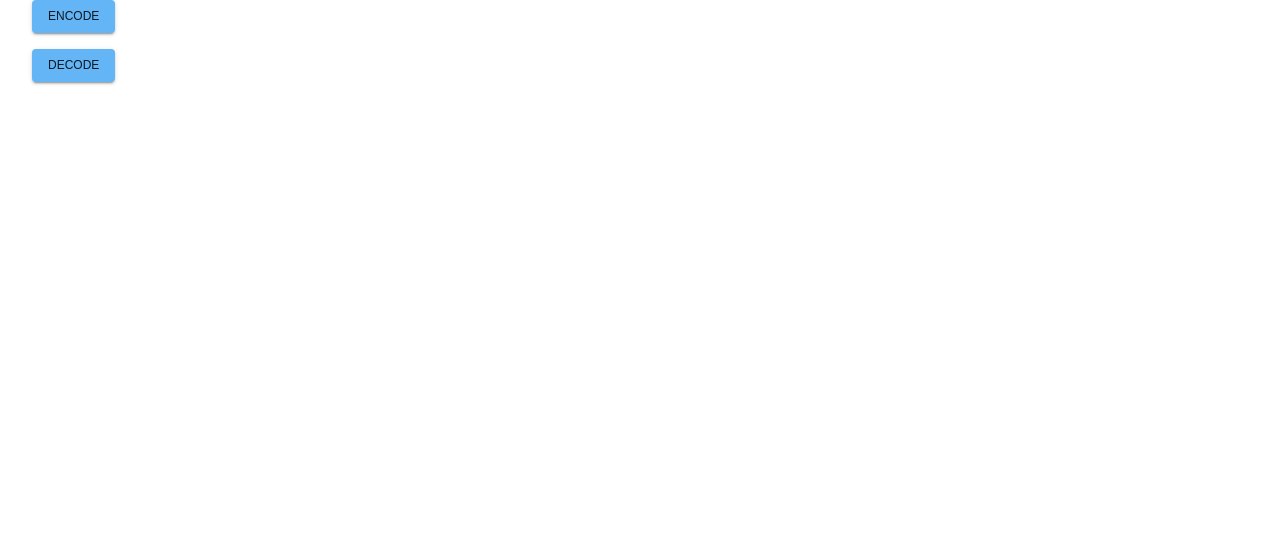
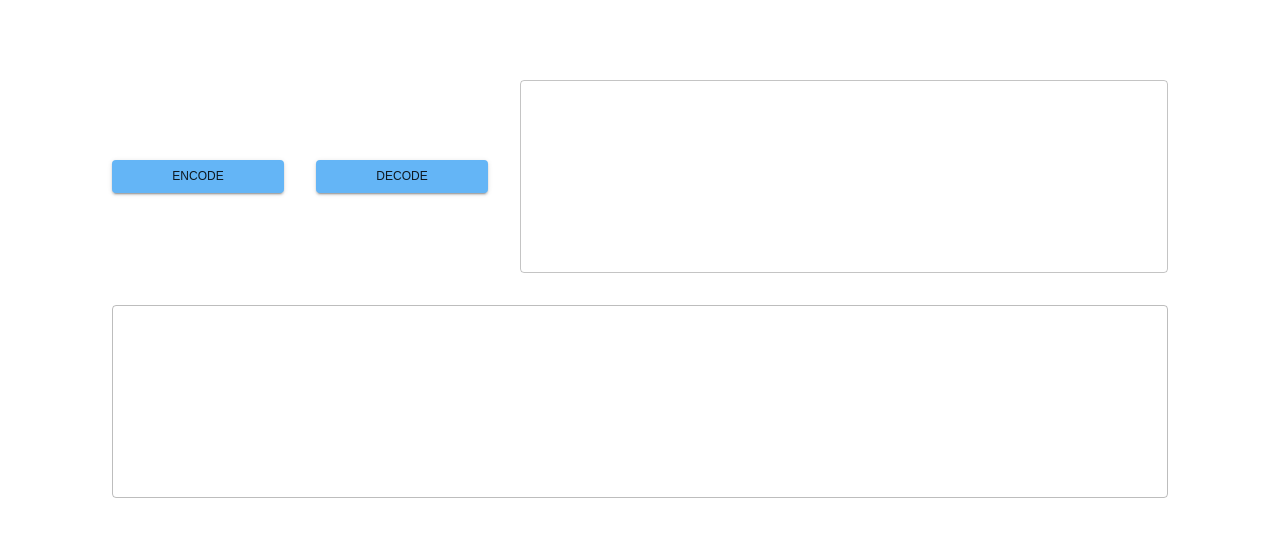
Before and after one commit to orinaveh/WDSK-UI, a Next.js app: page /base64 in a window 1280 px wide. Shown: the top 536 px of the page. Built offline with nearby package versions, Linux system fonts and the light colour scheme.

Commit message:
feat: base64 translator

```diff
--- a/pages/base64/index.tsx
+++ b/pages/base64/index.tsx
@@ -1,10 +1,44 @@
 import type { NextPage } from 'next';
+import { useRouter } from 'next/router';
+import { Buffer } from 'buffer';
 import Button from '@mui/material/Button';
 import Head from 'next/head';
 import styles from '../../styles/Home.module.css';
-import { Grid } from '@mui/material';
+import { Grid, TextField } from '@mui/material';
+import { useEffect, useState } from 'react';
 
 const Home: NextPage = () => {
+  const [userInput, setUserInput] = useState('');
+  const [result, setResult] = useState('');
+  const router = useRouter();
+
+  const setQuery = (type: 'en' | 'de') => {
+    router.push({
+      query: {
+        [type]: userInput
+      }
+    });
+  };
+  const decode = (de?: string) => {
+    setResult(Buffer.from(de ?? userInput, 'base64').toString('utf-8'));
+  };
+
+  const encode = (en?: string) => {
+    setResult(Buffer.from(en ?? userInput).toString('base64'));
+  };
+
+  useEffect(() => {
+    const { en, de } = router.query;
+    if (de || en) {
+      setUserInput((de || en) as string);
+      if (de) {
+        decode(de as string);
+      } else {
+        encode(en as string);
+      }
+    }
+  }, [router.query]);
+
   return (
     <div className={styles.container}>
       <Head>
@@ -12,12 +46,28 @@ const Home: NextPage = () => {
         <meta name="description" content="Generated by create next app" />
         <link rel="icon" href="/favicon.ico" />
       </Head>
-      <Grid container spacing={2}>
-        <Grid item xs={8}>
-          <Button>ENCODE</Button>
+      <Grid container justifyContent="center" alignItems="center" columns={16} spacing={4}>
+        <Grid item md={3} xs={8}>
+          <Button fullWidth onClick={() => setQuery('en')}>
+            ENCODE
+          </Button>
         </Grid>
-        <Grid item xs={8}>
-          <Button>DECODE</Button>
+        <Grid item md={3} xs={8}>
+          <Button fullWidth onClick={() => setQuery('de')}>
+            DECODE
+          </Button>
+        </Grid>
+        <Grid item md={10} xs={16} sm={16}>
+          <TextField
+            value={userInput}
+            onChange={(e) => setUserInput(e.target.value)}
+            fullWidth
+            multiline
+            rows={8}
+          />
+        </Grid>
+        <Grid item xs={16}>
+          <TextField value={result} disabled fullWidth multiline rows={8} />
         </Grid>
       </Grid>
     </div>
--- a/styles/Home.module.css
+++ b/styles/Home.module.css
@@ -1,5 +1,6 @@
 .container {
   padding: 0 2rem;
+  margin: 5rem;
 }
 
 .main {
```
